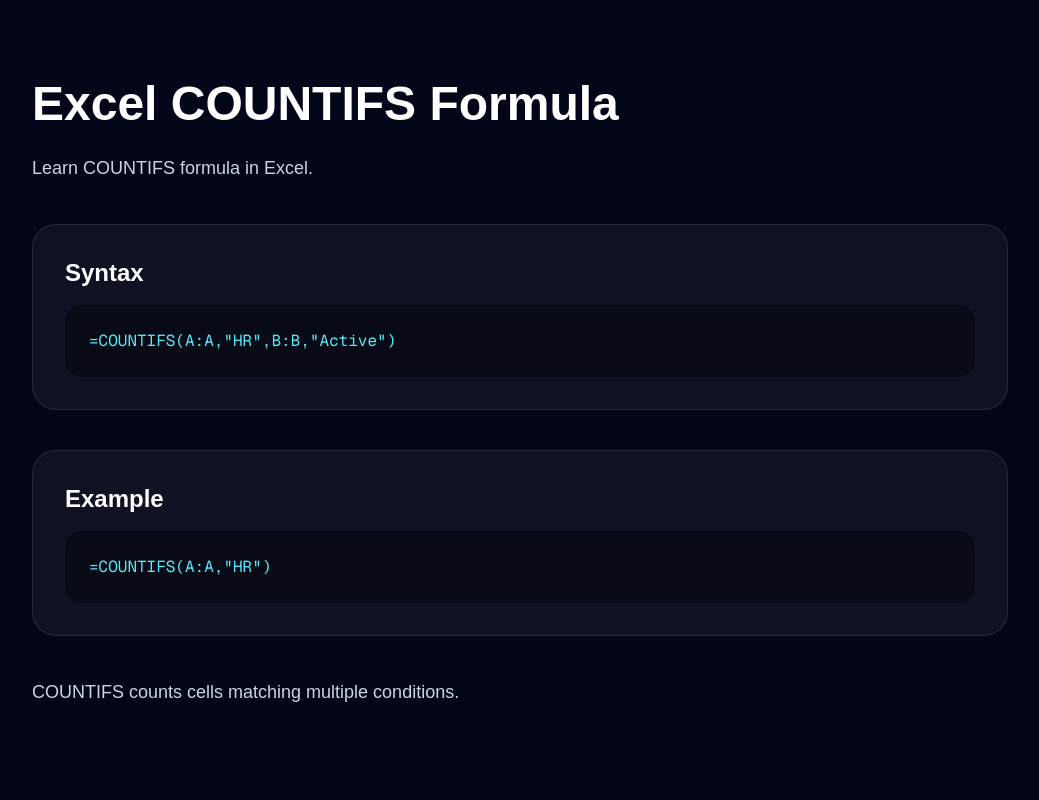
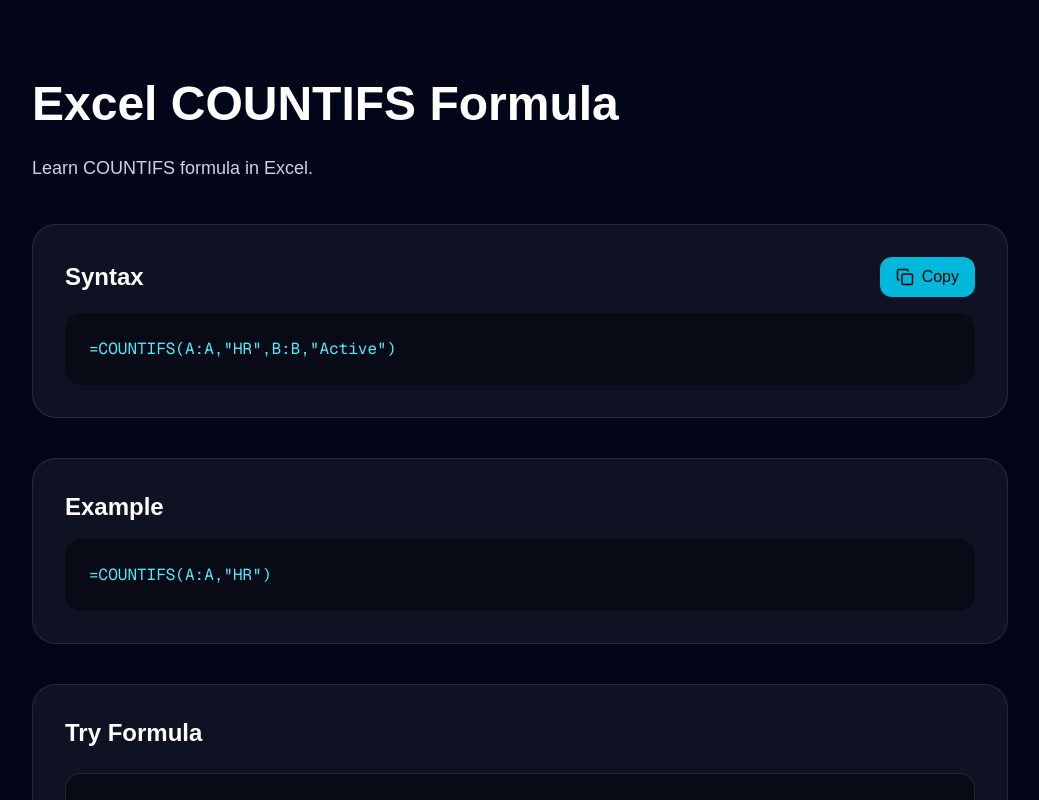
Before and after one commit to namrata505/comparecsv, a Next.js app: page /formulas/countifs in a window 1280 px wide. Shown: the top 800 px of the page, without its empty margins (120-1159 px from the left). Built offline with nearby package versions, Linux system fonts and the light colour scheme.

Commit message:
Fix formula dynamic page

```diff
--- a/app/formulas/[slug]/page.tsx
+++ b/app/formulas/[slug]/page.tsx
@@ -1,33 +1,17 @@
+"use client";
+
+import { Copy } from "lucide-react";
 import { formulas } from "@/lib/formulas";
 import { notFound } from "next/navigation";
 
 type Props = {
-  params: Promise<{
+  params: {
     slug: string;
-  }>;
+  };
 };
 
-export async function generateMetadata({ params }: Props) {
-  const { slug } = await params;
-
-  const formula = formulas.find((f) => f.slug === slug);
-
-  if (!formula) {
-    return {
-      title: "Formula Not Found",
-    };
-  }
-
-  return {
-    title: formula.title,
-    description: formula.description,
-  };
-}
-
-export default async function FormulaPage({ params }: Props) {
-  const { slug } = await params;
-
-  const formula = formulas.find((f) => f.slug === slug);
+export default function FormulaPage({ params }: Props) {
+  const formula = formulas.find((f) => f.slug === params.slug);
 
   if (!formula) {
     notFound();
@@ -38,6 +22,8 @@
 
       <section className="max-w-5xl mx-auto px-6 py-20">
 
+        {/* Title */}
+
         <h1 className="text-5xl font-bold mb-6">
           {formula.title}
         </h1>
@@ -46,17 +32,33 @@
           {formula.description}
         </p>
 
+        {/* Syntax */}
+
         <div className="rounded-3xl border border-white/10 bg-white/5 p-8 mb-10">
 
-          <h2 className="text-2xl font-semibold mb-4">
-            Syntax
-          </h2>
+          <div className="flex items-center justify-between mb-4">
+
+            <h2 className="text-2xl font-semibold">
+              Syntax
+            </h2>
+
+            <button
+              onClick={() => navigator.clipboard.writeText(formula.syntax)}
+              className="flex items-center gap-2 bg-cyan-500 hover:bg-cyan-400 text-black px-4 py-2 rounded-xl font-medium transition"
+            >
+              <Copy size={18} />
+              Copy
+            </button>
+
+          </div>
 
           <div className="bg-black/40 rounded-2xl p-6 text-cyan-300 font-mono overflow-x-auto">
             {formula.syntax}
           </div>
 
         </div>
+
+        {/* Example */}
 
         <div className="rounded-3xl border border-white/10 bg-white/5 p-8 mb-10">
 
@@ -70,9 +72,119 @@
 
         </div>
 
-        <div className="text-slate-300 text-lg leading-8">
+        {/* Playground */}
+
+        <div className="rounded-3xl border border-white/10 bg-white/5 p-8 mb-10">
+
+          <h2 className="text-2xl font-semibold mb-6">
+            Try Formula
+          </h2>
+
+          <textarea
+            placeholder="Type your Excel formula here..."
+            className="w-full h-40 rounded-2xl bg-black/40 border border-white/10 p-6 outline-none text-cyan-300 font-mono"
+          />
+
+        </div>
+
+        {/* Content */}
+
+        <div className="text-slate-300 text-lg leading-8 mb-16">
           {formula.content}
         </div>
+
+        {/* Examples Table */}
+
+        {formula.examples && formula.examples.length > 0 && (
+
+          <div className="mt-16">
+
+            <h2 className="text-3xl font-bold mb-6">
+              Formula Examples
+            </h2>
+
+            <div className="overflow-x-auto rounded-3xl border border-white/10">
+
+              <table className="w-full text-left">
+
+                <thead className="bg-white/10">
+                  <tr>
+                    <th className="p-4">Input</th>
+                    <th className="p-4">Formula</th>
+                    <th className="p-4">Output</th>
+                  </tr>
+                </thead>
+
+                <tbody>
+
+                  {formula.examples.map((item, index) => (
+
+                    <tr
+                      key={index}
+                      className="border-t border-white/10"
+                    >
+
+                      <td className="p-4 text-slate-300">
+                        {item.input}
+                      </td>
+
+                      <td className="p-4 text-cyan-300 font-mono">
+                        {item.formula}
+                      </td>
+
+                      <td className="p-4 text-green-400">
+                        {item.output}
+                      </td>
+
+                    </tr>
+
+                  ))}
+
+                </tbody>
+
+              </table>
+
+            </div>
+
+          </div>
+
+        )}
+
+        {/* Related Formulas */}
+
+        {formula.related && formula.related.length > 0 && (
+
+          <div className="mt-20">
+
+            <h2 className="text-3xl font-bold mb-8">
+              Related Formulas
+            </h2>
+
+            <div className="flex flex-wrap gap-4">
+
+              {formula.related.map((slug) => {
+                const relatedFormula = formulas.find(
+                  (f) => f.slug === slug
+                );
+
+                if (!relatedFormula) return null;
+
+                return (
+                  <a
+                    key={slug}
+                    href={`/formulas/${slug}`}
+                    className="rounded-2xl border border-white/10 bg-white/5 px-6 py-4 hover:border-cyan-400/40 transition"
+                  >
+                    {relatedFormula.title}
+                  </a>
+                );
+              })}
+
+            </div>
+
+          </div>
+
+        )}
 
       </section>
 
--- a/lib/formulas.ts
+++ b/lib/formulas.ts
@@ -2,41 +2,80 @@
   {
     slug: "vlookup",
     title: "Excel VLOOKUP Formula",
+    category: "Lookup & Reference",
     description:
       "Learn how to use VLOOKUP in Excel with syntax, examples, and explanations.",
     syntax:
       "=VLOOKUP(lookup_value, table_array, col_index_num, [range_lookup])",
     example:
-      '=VLOOKUP(A2, D2:F20, 2, FALSE)',
+      "=VLOOKUP(A2, D2:F20, 2, FALSE)",
     content:
       "VLOOKUP searches for a value in the first column of a table and returns matching data from another column.",
+
+    examples: [
+      {
+        input: "Apple",
+        formula: "=VLOOKUP(A2,D2:F20,2,FALSE)",
+        output: "$120",
+      },
+      {
+        input: "Orange",
+        formula: "=VLOOKUP(A3,D2:F20,2,FALSE)",
+        output: "$90",
+      },
+    ],
+
+    related: ["xlookup", "if", "sumifs"],
   },
 
   {
     slug: "xlookup",
     title: "Excel XLOOKUP Formula",
+    category: "Lookup & Reference",
     description:
       "Learn how to use XLOOKUP formula in Excel.",
     syntax:
       "=XLOOKUP(lookup_value, lookup_array, return_array)",
     example:
-      '=XLOOKUP(A2, D2:D20, E2:E20)',
+      "=XLOOKUP(A2,D2:D20,E2:E20)",
     content:
       "XLOOKUP is the modern replacement for VLOOKUP and HLOOKUP.",
+
+    examples: [
+      {
+        input: "101",
+        formula: "=XLOOKUP(A2,D:D,E:E)",
+        output: "John",
+      },
+    ],
+
+    related: ["vlookup", "if"],
   },
 
   {
     slug: "if",
     title: "Excel IF Formula",
+    category: "Logical",
     description:
       "Learn IF formula in Excel with examples.",
     syntax:
-      '=IF(logical_test, value_if_true, value_if_false)',
+      "=IF(logical_test, value_if_true, value_if_false)",
     example:
-      '=IF(A2>50000,"Bonus","No Bonus")',
+      "=IF(A2>50000,'Bonus','No Bonus')",
     content:
       "IF formula performs logical comparisons in Excel.",
+
+    examples: [
+      {
+        input: "60000",
+        formula: "=IF(A2>50000,'Bonus','No Bonus')",
+        output: "Bonus",
+      },
+    ],
+
+    related: ["sumifs", "countifs"],
   },
+
 
   {
     slug: "sumifs",
```
